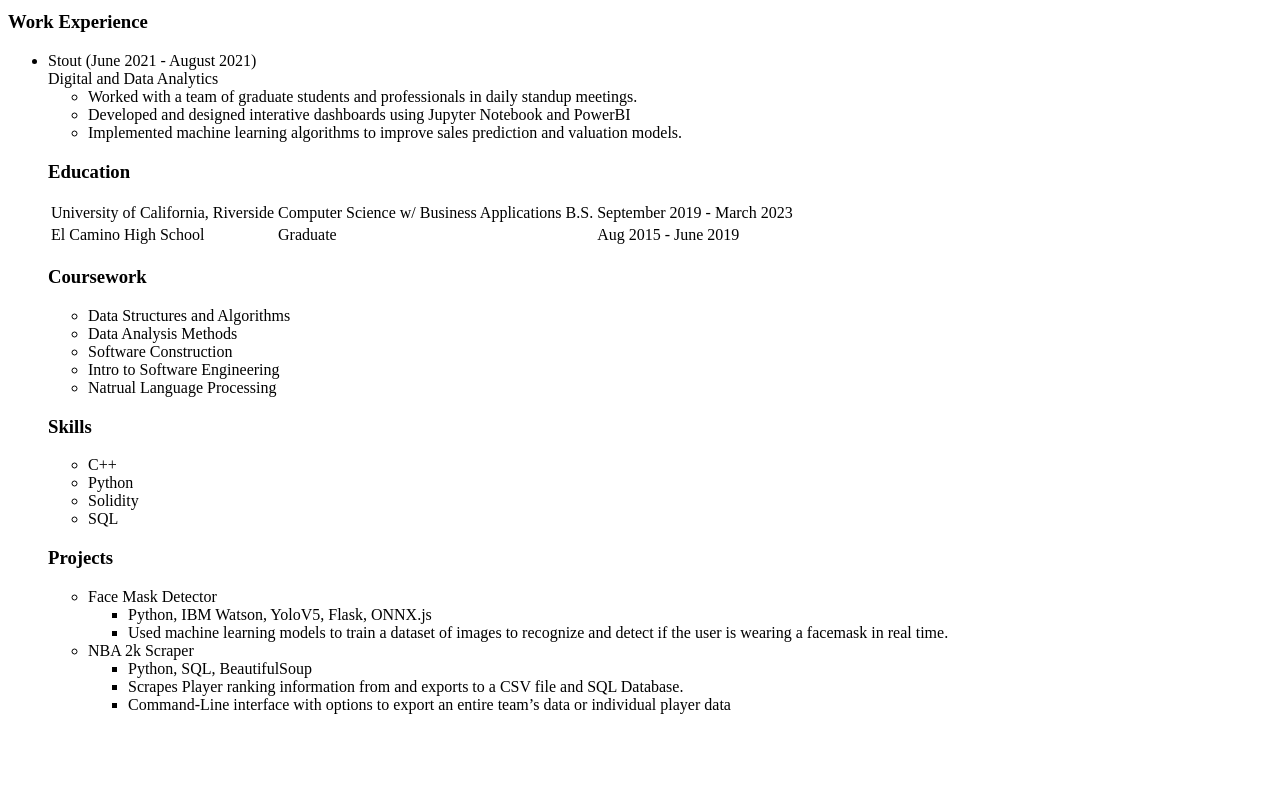
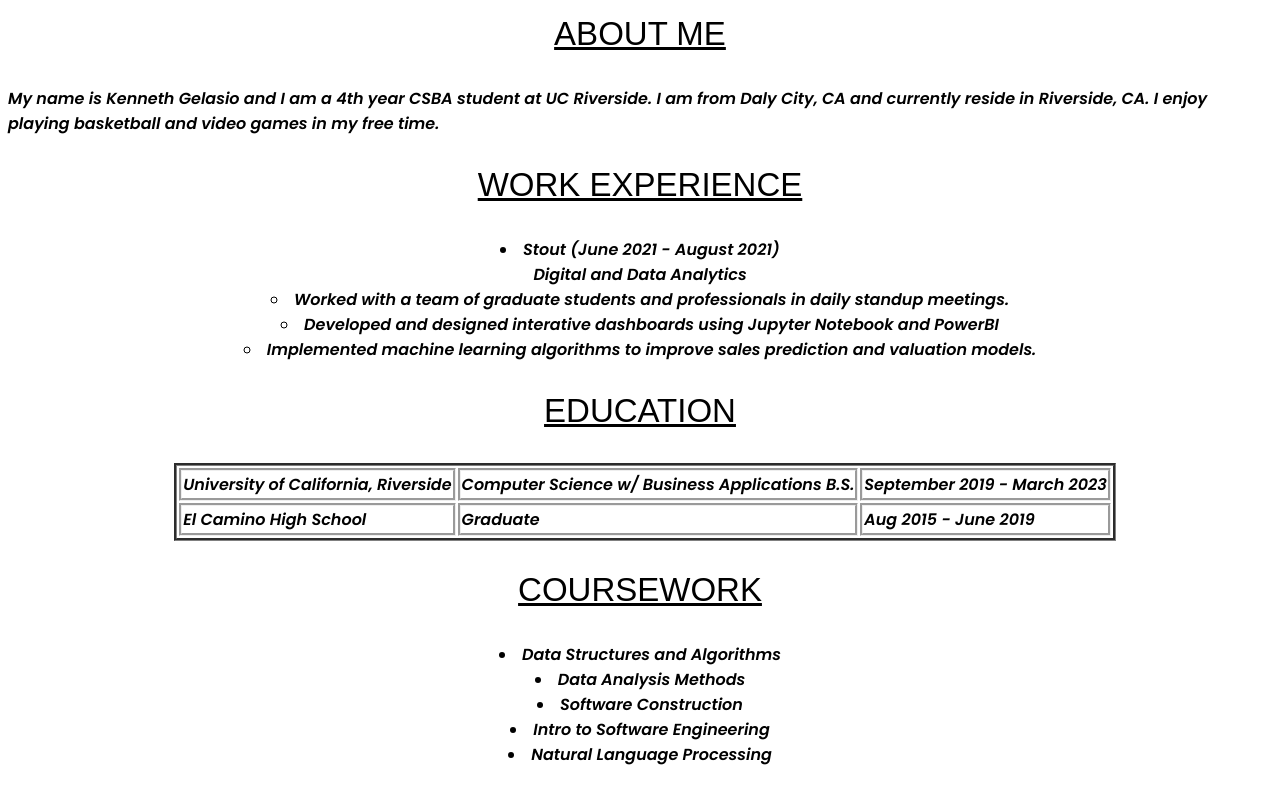
Before and after one commit to developillar/developillar.github.io, a plain HTML site: page index.html in a window 1280 px wide. Shown: the part 473-1263 px from the top of the page. Before the commit the page ends 1203 px from the top, so only its background shows below. Drawn offline with Linux system fonts and the light colour scheme.

Commit message:
phase 234

```diff
--- a/index.html
+++ b/index.html
@@ -1,19 +1,59 @@
 <!DOCTYPE html>
 <html lang="en">
+
+
+<!-- HEADER -->
     <head>
         <meta charset="utf-8" />
         <title>Assignment 2</title>
-    </head>
+
+            <!-- CSS STYLE -->
+        <link rel="stylesheet"href="styles/style.css">
+        <link rel="stylesheet"href="styles/icons.css">
+        <link rel="preconnect" href="https://fonts.googleapis.com">
+<link rel="preconnect" href="https://fonts.gstatic.com" crossorigin>
+<link href="https://fonts.googleapis.com/css2?family=Poppins:ital,wght@1,600&display=swap" rel="stylesheet">
+
+<!-- facebook -->
+<meta property="og:title" content="Kenneth Gelasio portfolio" />
+<meta property="og:type" content="portfolio" />
+<meta property="og:url" content="developillar.github.io" />
+<meta property="og:image" content="/images/icons8-facebook-48.png" />
+<!-- twitter -->
+<meta name="twitter:card" content="portfolio" />
+<meta name="twitter:site" content="@developillar" />
+<meta name="twitter:creator" content="@developillar" />
+</head>
+     <!-- INFO -->
+     <div id="info">
+        <center><h1>Kenneth Gelasio</h1></center>
+        <center><h2>Computer Science with Business Applications Student @ UCR</h2></center>
+
+    <!-- BODY -->
+
     <body>
-        <img src="./kenneth.jpeg" width="200" height="250" alt="kenneth">
-        <h1>Kenneth Gelasio</h1>
-        <h2>Computer Science with Business Applications student @ UCR</h2>
-        <h3>About me</h3>
+        <div id= 'headshot'>
+        <center><img src="./images/kenneth.jpeg" width="200" height="250" alt="kenneth"></center>
+        </div>
+        <div class="wrapper" >
+            <a href = "https://www.facebook.com/kenneth.gelasio/"><img src="/images/icons8-facebook-48.png" alt="facebook" ></a>
+            <a href="https://www.linkedin.com/in/kenneth-gelasio-84149b184/"> <img src="/images/icons8-linkedin-circled-48.png"  alt="linkedin"> </a>
+            <img src="/images/icons8-twitter-circled-48.png" alt="Mountains">
+        </div>
+
+            <!-- ABOUT -->
+        <div id = "about" class = "box">
+
+        <h3><u>About me</u></h3>
         <p>My name is Kenneth Gelasio and I am a 4th year CSBA student at UC Riverside. I am from Daly City, CA and currently reside in Riverside, CA. I enjoy playing basketball and video games in my free time.
+        </div>
 
-        <h3>Work Experience</h3>
+
+            <!-- WORK EXPERIENCE -->
+        <div id = "work" class = "wrapper">
+      <center><h3><u>Work Experience</u></h3>
     <ul>
-        <li>Stout (June 2021 - August 2021)
+        <li>Stout   (June 2021 - August 2021)
             <br>
             Digital and Data Analytics
         </li>
@@ -22,37 +62,57 @@
             <li>Developed and designed interative dashboards using Jupyter Notebook and PowerBI</li>
             <li>Implemented machine learning algorithms to improve sales prediction and valuation models.</li>
         </ul>
+    </center>
+    </div>
 
-        <h3>Education</h3>
-        <table>
-            <tr>
-                <td>University of California, Riverside</th>
-                <td>Computer Science w/ Business Applications B.S.</td>
-                <td>September 2019 - March 2023</td>
+
+             <!-- EDUCATION -->
+    <div id = "Education">
+        <h3><u>Education</u></h3>
+        <center>
+        <table id = "edu_table" style = "margin-left:10px">
+            <tr id = "edu_table">
+                <td id = "edu_table">University of California, Riverside</th>
+                <td id = "edu_table">Computer Science w/ Business Applications B.S.</td>
+                <td id = "edu_table">September 2019 - March 2023</td>
             </tr>
-            <tr>
-                <td>El Camino High School</th>
-                <td>Graduate</td>
-                <td>Aug 2015 - June 2019</td>
+            <tr id = "edu_table">
+                <td id = "edu_table">El Camino High School</th>
+                <td id = "edu_table">Graduate</td>
+                <td id = "edu_table">Aug 2015 - June 2019</td>
             </tr>
         </table>
+        </center>
+        </div>
 
-        <h3>Coursework</h3>
+             <!-- COURSEWORK -->
+        <div id = "courses" class = "wrapper">
+        <center><h3><u>Coursework</u></h3>
         <ul>
             <li>Data Structures and Algorithms</li>
             <li>Data Analysis Methods</li>
             <li>Software Construction</li>
             <li>Intro to Software Engineering</li>
-            <li>Natrual Language Processing</li>
+            <li>Natural Language Processing</li>
         </ul>
-        <h3>Skills</h3>
-        <ul>
+    </center>
+        </div>
+
+
+            <!-- SKILLS -->
+        <div id = "skills" class = "wrapper">
+        <center><h3><u>Skills</u></h3></center><ul>
             <li>C++</li>
             <li>Python</li>
             <li>Solidity</li>
             <li>SQL </li>
         </ul>
-        <h3>Projects</h3>
+        </div>
+
+            <!-- PROJECTS -->
+        <div id = "projects" class = "wrapper">
+        <center>
+        <h3><u>Projects</u></h3>
         <ul>
             <li>Face Mask Detector</li>
             <ul>
@@ -67,6 +127,8 @@
                 <li>Command-Line interface with options to export an entire team’s data or individual player data</li>
             </ul>
         </ul>
+        </div>
 <!-- this is a comment and is totally ignored -->
     </body>
+</center>
 </html>
--- /dev/null
+++ b/styles/style.css
@@ -0,0 +1,75 @@
+body {
+    background-color: #ffffff;
+    font-family: 'Poppins', sans-serif;
+
+
+}
+
+    .wrapper {
+        text-align: center;
+    }
+    .wrapper ul {
+        display: inline-block;
+        margin: 0;
+        padding: 0;
+        /* For IE, the outcast */
+        zoom:1;
+        *display: inline;
+    }
+    .wrapper li {
+
+
+    }
+
+
+h3 {
+    font: 33px sans-serif;
+    margin-top: 30px;
+    text-align: center;
+    text-transform: uppercase;
+}
+ul {
+    text-align: center;
+    list-style-position: inside;
+}
+.fa {
+    padding: 20px;
+    font-size: 30px;
+    width: 50px;
+    text-align: center;
+    text-decoration: none;
+  }
+
+  /* Add a hover effect if you want */
+  .fa:hover {
+    opacity: 0.7;
+  }
+
+  /* Set a specific color for each brand */
+
+  /* Instagram */
+  .fa-instagram {
+    background: #E1306C;
+    color: white;
+  }
+
+  /* Linkedin */
+  .fa-linkedin {
+    background: #0072b1;
+    color: white;
+  }
+
+  .fa {
+    padding: 20px;
+    font-size: 30px;
+    width: 30px;
+    text-align: center;
+    text-decoration: none;
+    border-radius: 50%;
+  }
+
+
+#edu_table{
+    border-style: groove;
+    /* border: 1px solid black; */
+}
```
Also changed, not shown: images/icons8-facebook-48.png (added), images/icons8-linkedin-circled-48.png (added), images/icons8-twitter-circled-48.png (added), 2 other files.
